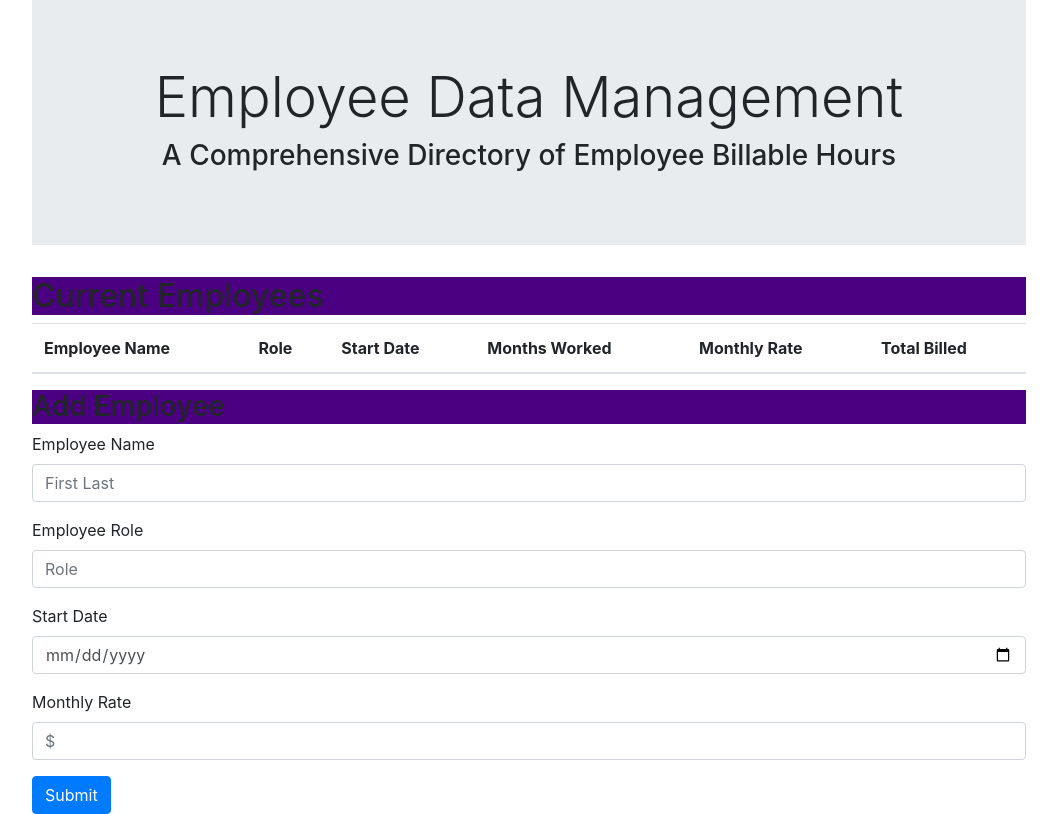
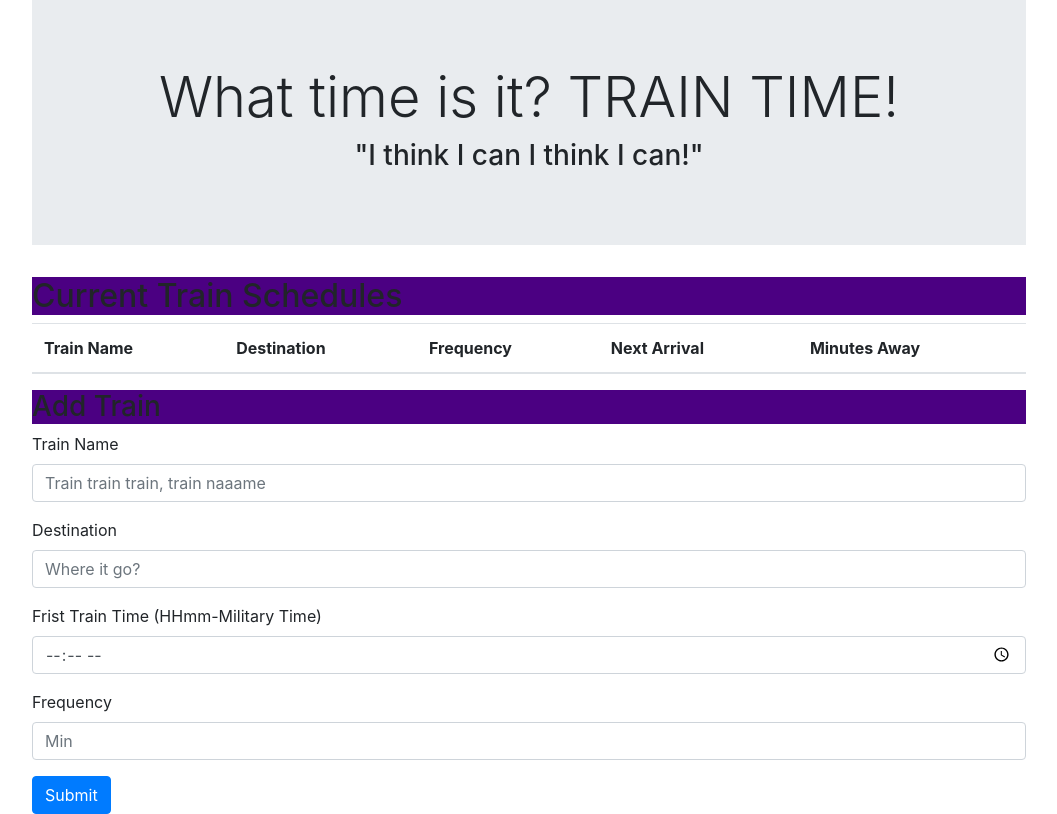
Before and after one commit to Nelsonsprague/TrainSchedules, a plain HTML site: page index.html in a window 1280 px wide. Shown: the whole page, without its empty margins (111-1168 px from the left). Drawn offline with nearby package versions, Linux system fonts and the light colour scheme; no server answers.

Commit message:
match layout to solution

```diff
--- a/index.html
+++ b/index.html
@@ -11,29 +11,29 @@
     <script src="https://www.gstatic.com/firebasejs/6.1.1/firebase-app.js"></script>
     <script src="https://www.gstatic.com/firebasejs/6.0.4/firebase-database.js"></script>
 
-    <title>Monthly Activity</title>
+    <title>Tricky Train Schedules!</title>
 </head>
 
 <body>
     <div class="container" style="width: 80%">
         <div class="jumbotron jumbotron-fluid" style="text-align: center" style="background: black">
             <div class="employeeList">
-                <h1 class="display-4">Employee Data Management </h1>
-                <h3>A Comprehensive Directory of Employee Billable Hours</h3>
+                <h1 class="display-4">What time is it? TRAIN TIME! </h1>
+                <h3>"I think I can I think I can!"</h3>
             </div>
         </div>
 
-        <h2 style="background:indigo">Current Employees</h2>
+        <h2 style="background:indigo">Current Train Schedules</h2>
         <table class="table">
             <thead>
                 <tr>
                     <!-- The scope attribute specifies that this is a header for a column -->
-                    <th scope="col">Employee Name</th>
-                    <th scope="col">Role</th>
-                    <th scope="col">Start Date</th>
-                    <th scope="col"> Months Worked </th>
-                    <th scope="col"> Monthly Rate </th>
-                    <th scope="col"> Total Billed </th>
+                    <th scope="col">Train Name</th>
+                    <th scope="col">Destination</th>
+                    <th scope="col">Frequency</th>
+                    <th scope="col">Next Arrival</th>
+                    <th scope="col">Minutes Away</th>
+
                 </tr>
 
         </table>
@@ -42,21 +42,21 @@
 
             <form>
                 <div class="form-group">
-                    <h3 style="background:indigo">Add Employee</h3>
-                    <label for="exampleFormControlInput1">Employee Name</label>
-                    <input type="name" class="form-control" id="name" placeholder="First Last">
+                    <h3 style="background:indigo">Add Train</h3>
+                    <label for="exampleFormControlInput1">Train Name</label>
+                    <input type="name" class="form-control" id="name" placeholder="Train train train, train naaame">
                 </div>
                 <div class="form-group">
-                    <label for="exampleFormControlInput1">Employee Role</label>
-                    <input type="role" class="form-control" id="role" placeholder="Role">
+                    <label for="exampleFormControlInput1">Destination</label>
+                    <input type="destination" class="form-control" id="destination" placeholder="Where it go?">
                 </div>
                 <div class="form-group">
-                    <label for="exampleFormControlInput1">Start Date</label>
-                    <input type="date" class="form-control" id="start" placeholder="mm/dd/yyyy">
+                    <label for="exampleFormControlInput1">Frist Train Time (HHmm-Military Time)</label>
+                    <input type="time" class="form-control" id="time" placeholder="HHmm-Military Time">
                 </div>
                 <div class="form-group">
-                    <label for="exampleFormControlInput1">Monthly Rate</label>
-                    <input type="rate" class="form-control" id="rate" placeholder="$">
+                    <label for="exampleFormControlInput1">Frequency</label>
+                    <input type="frequency" class="form-control" id="frequency" placeholder="Min">
                 </div>
                 <button type="button" class="btn btn-primary" id="submit-button" type="submit">Submit</button>
     </div>
```
